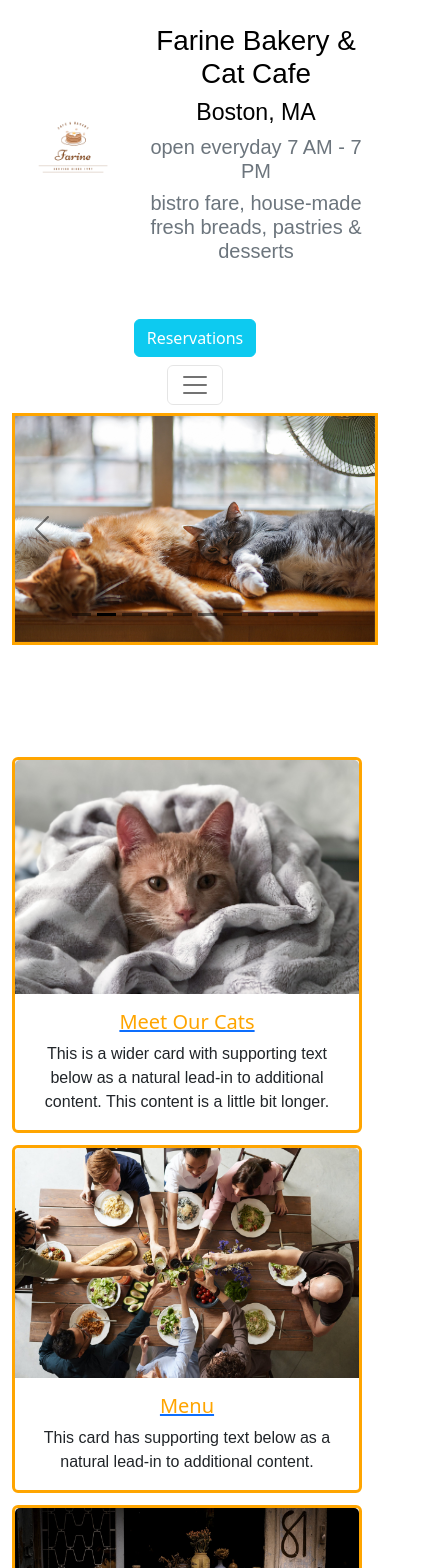
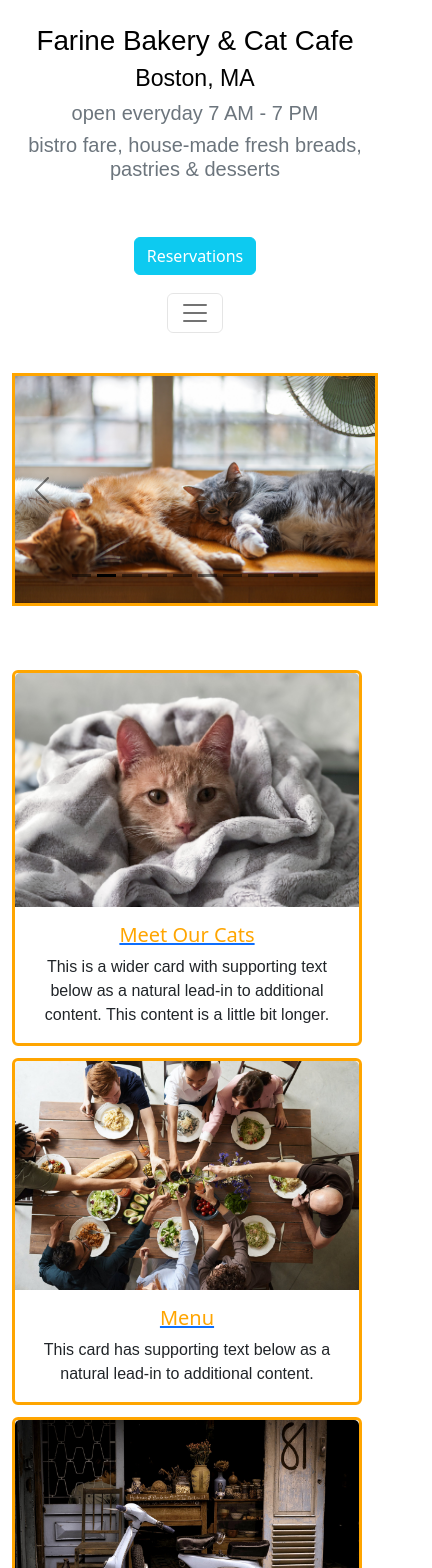
Before and after one commit to mjstrz/farine-react, a React (Create React App) app: page / in a window 390 px wide. Shown: the top 1568 px of the page, 432 px wide, since content can reach past the window. Built offline with nearby package versions, Linux system fonts and the light colour scheme.

Commit message:
mobile responsiveness in Footer, Header, Home, Our Cats and Nav. Hid Farine logo in xs-md viewports

```diff
--- a/src/components/Footer.js
+++ b/src/components/Footer.js
@@ -13,7 +13,7 @@ export default function Footer() {
             <div className='container'>
                 <Container>
                     <Row>
-                    <div className="contact col-4 col-sm-2 col-xs offset-5" id="contact">
+                    <div className="contact" id="contact">
                             <ul className='contact-footer'>
                                 <i className="fa fa-map-marker"></i><li style={{whiteSpace: 'nowrap' }}>15 Lorem Ipsum Ln,Boston, MA</li>
                                 <i className="fa fa-phone"></i><li>(555).555.5555 </li>
--- a/src/components/Header.js
+++ b/src/components/Header.js
@@ -28,7 +28,7 @@ export default function Header() {
 
         <div className="container">
             <div className="row">
-                <div className="col-4 col-sm-3 col-md-2 align-self-center">
+                <div className="col-4 col-sm-3 col-md-2 align-self-center d-none d-lg-block" id="farine-logo">
                     <Link to="/"><img src="img/Farine_Logo.png" width="225px" className="img-fluid" alt="Farine logo"/></Link>
                 </div>
                 <div className="col">
--- a/src/components/Home.js
+++ b/src/components/Home.js
@@ -8,7 +8,8 @@ import { NavLink, Link } from "react-router-dom";
 export default function Home() {
 
   const carousel = {
-    border: '3px solid orange'
+    border: '3px solid orange',
+    marginTop: '2em'
   }
 
   const singleCard = {
@@ -17,7 +18,7 @@ export default function Home() {
   }
 
   const cardGroup = {
-    paddingTop: '7em',
+    paddingTop: '4em',
     justifyContent: 'space-between'
   }
 
--- a/src/components/MeetOurCats.js
+++ b/src/components/MeetOurCats.js
@@ -8,10 +8,11 @@ export default function OurCats() {
   };
 
   return (
-    <div className="container">
+    <div className="container" id="cat-cards">
       <div className="row">
         <Card
           style={{ width: "18rem", marginBottom: '0.75em', marginRight: '0.75em', border: '1px' }}
+          className="cat-card"
           >
           <Card.Img variant="top" src="img/cats/bio/pexels-cats-coming-1605481.jpg" alt="Tuxedo cat" className="w-100"
             style={{border: '1px dashed blue'}}/>
--- a/src/components/Navigation.js
+++ b/src/components/Navigation.js
@@ -17,7 +17,7 @@ export default function Navigation() {
             <Navbar expand="lg">
                 <Container fluid id="main-nav">
                     <Row>
-                    <Navbar.Toggle aria-controls="main-nav" />
+                    <Navbar.Toggle aria-controls="main-nav" id="nav-toggle"/>
                     <Navbar.Collapse>
                             <Nav>
                                 <Nav.Link
--- a/src/index.css
+++ b/src/index.css
@@ -103,11 +103,48 @@ a {
   justify-content: space-between;
 }
 
-@media only screen and (max-width: 480px) {
-  .site-footer, .contact, .contact-footer {
+/* MOBILE  */
+@media only screen and (max-width: 700px) {
+  .contact, .contact-footer {
     float:none; /* Ensure stacking */
-    display:block; /* Ensure stacking */
-    text-align:center; /* Ensure horizontal centering of all footer content */
+    display:flex; /* Ensure stacking */
+    flex-direction: column;
+    /* text-align:center; Ensure horizontal centering of all footer content */
+    justify-content: flex-start;
+    padding-bottom: 0.4em;
+
+  }
+
+  .contact-footer li {
+    margin: 0.75em;
+    border: 1px solid orange;
+  }
+
+  .social-media {
+    justify-content: center;
+  }
+
+  #nav-toggle {
+    margin-top: 0.5em
+  }
+
+  #cat-cards {
+    display: block;
+    justify-content: center;
+    padding-top: 1em;
+  }
+
+  .card-group {
+    display: flex;
+    flex-direction: column;
+    justify-content: center;
+    align-content: center;
+  }
+
+  .card {
+    display: flex;
+    justify-content: center;
+    align-content: center;
   }
 }
 
```
